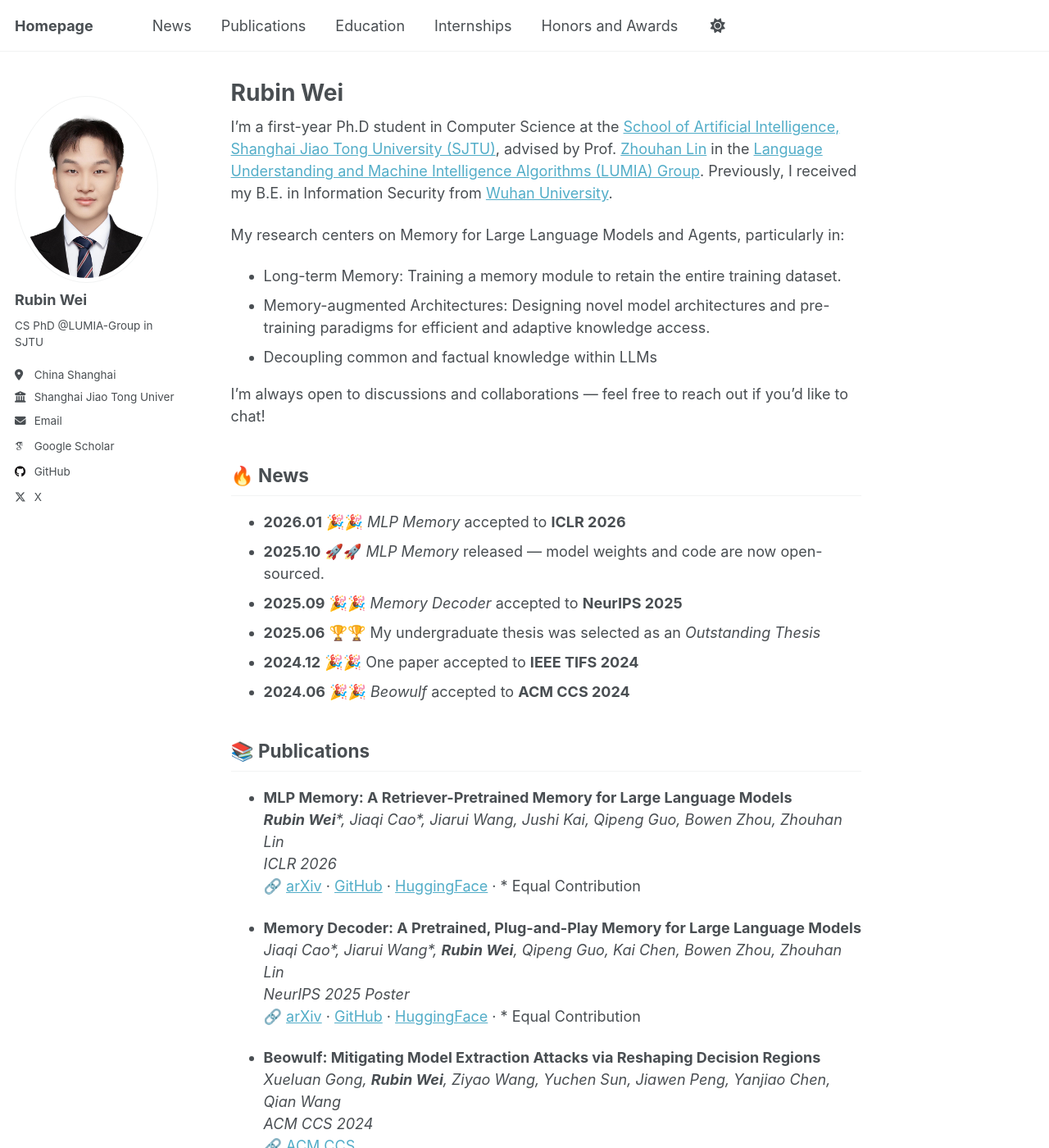
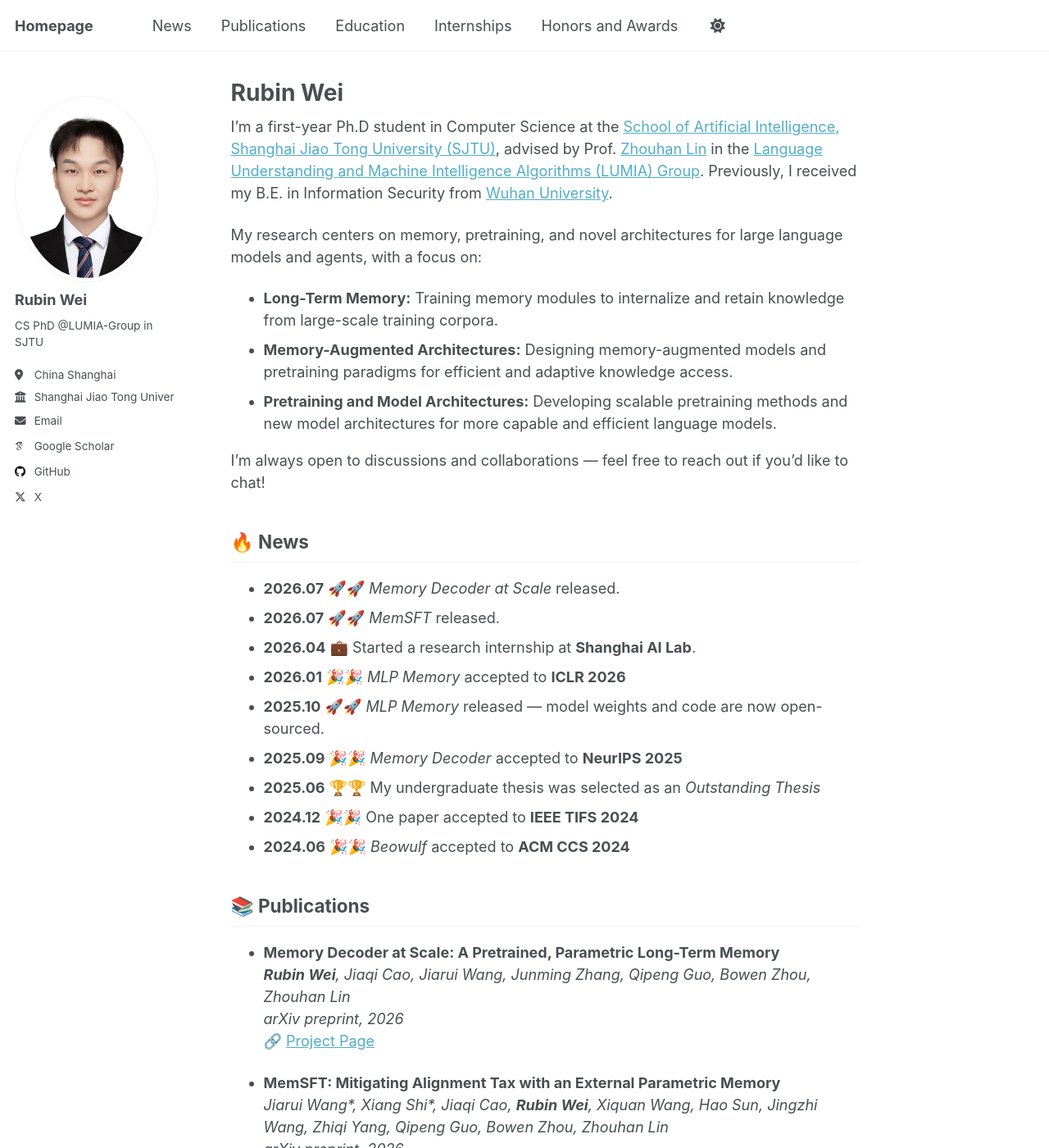
Before and after one commit to Rubin-Wei/Rubin-Wei.github.io, a Jekyll site: the page built from _pages/about.md, in a window 1280 px wide and 1400 px high. Shown: the whole window at 82% size. Built offline with Jekyll 4.4.1, drawn with Linux system fonts in a browser that asks for light colours; some web fonts are replaced; some of the changed text lies outside the part shown.

Commit message:
Update homepage profile and publications

```diff
--- a/_pages/about.md
+++ b/_pages/about.md
@@ -13,14 +13,17 @@ redirect_from:
 I’m a first-year Ph.D student in Computer Science at the [School of Artificial Intelligence, Shanghai Jiao Tong University (SJTU)](https://soai.sjtu.edu.cn/), advised by Prof. [Zhouhan Lin](https://hantek.github.io/) in the [Language Understanding and Machine Intelligence Algorithms (LUMIA) Group](https://lumia-group.github.io/). Previously, I received my B.E. in Information Security from [Wuhan University](https://www.whu.edu.cn/).
 
 
-My research centers on Memory for Large Language Models and Agents, particularly in:
-- Long-term Memory: Training a memory module to retain the entire training dataset.
-- Memory-augmented Architectures: Designing novel model architectures and pre-training paradigms for efficient and adaptive knowledge access.
-- Decoupling common and factual knowledge within LLMs
+My research centers on memory, pretraining, and novel architectures for large language models and agents, with a focus on:
+- **Long-Term Memory:** Training memory modules to internalize and retain knowledge from large-scale training corpora.
+- **Memory-Augmented Architectures:** Designing memory-augmented models and pretraining paradigms for efficient and adaptive knowledge access.
+- **Pretraining and Model Architectures:** Developing scalable pretraining methods and new model architectures for more capable and efficient language models.
 
 I’m always open to discussions and collaborations — feel free to reach out if you’d like to chat!
 
 ## 🔥 <a id="news"></a>News
+- **2026.07** 🚀🚀 *Memory Decoder at Scale* released.
+- **2026.07** 🚀🚀 *MemSFT* released.
+- **2026.04** 💼 Started a research internship at **Shanghai AI Lab**.
 - **2026.01** 🎉🎉 *MLP Memory* accepted to **ICLR 2026**
 - **2025.10** 🚀🚀 *MLP Memory* released — model weights and code are now open-sourced.
 - **2025.09** 🎉🎉 *Memory Decoder* accepted to **NeurIPS 2025**
@@ -30,6 +33,16 @@ I’m always open to discussions and collaborations — feel free to reach out i
 
 
 ## 📚 <a id="publications"></a>Publications
+
+-  **Memory Decoder at Scale: A Pretrained, Parametric Long-Term Memory**<br>
+   ***Rubin Wei**, Jiaqi Cao, Jiarui Wang, Junming Zhang, Qipeng Guo, Bowen Zhou, Zhouhan Lin*<br>
+   _arXiv preprint, 2026_<br>
+   🔗 [Project Page](https://rubin-wei.github.io/memory-decoder-at-scale/)
+
+-  **MemSFT: Mitigating Alignment Tax with an External Parametric Memory**<br>
+   *Jiarui Wang\*, Xiang Shi\*, Jiaqi Cao, **Rubin Wei**, Xiquan Wang, Hao Sun, Jingzhi Wang, Zhiqi Yang, Qipeng Guo, Bowen Zhou, Zhouhan Lin*<br>
+   _arXiv preprint, 2026_<br>
+   🔗 [arXiv](https://arxiv.org/abs/2607.25614) · \* Equal Contribution
 
 -  **MLP Memory: A Retriever-Pretrained Memory for Large Language Models**
    ***Rubin Wei**\*, Jiaqi Cao\*, Jiarui Wang, Jushi Kai, Qipeng Guo, Bowen Zhou, Zhouhan Lin*
@@ -59,6 +72,7 @@ I’m always open to discussions and collaborations — feel free to reach out i
 
 ## 💼 <a id="internships"></a>Internships
 
+- *2026.04–Present*, Research Intern, [Shanghai AI Lab](https://www.shlab.org.cn/), Shanghai, China
 - *2024.11–2025.02*, [TeleAI](https://www.teleai.com.cn/), Shanghai, China
 - *2024.04–2024.06*, [Shanghai AI Lab](https://www.shlab.org.cn/), Shanghai, China
 
```
